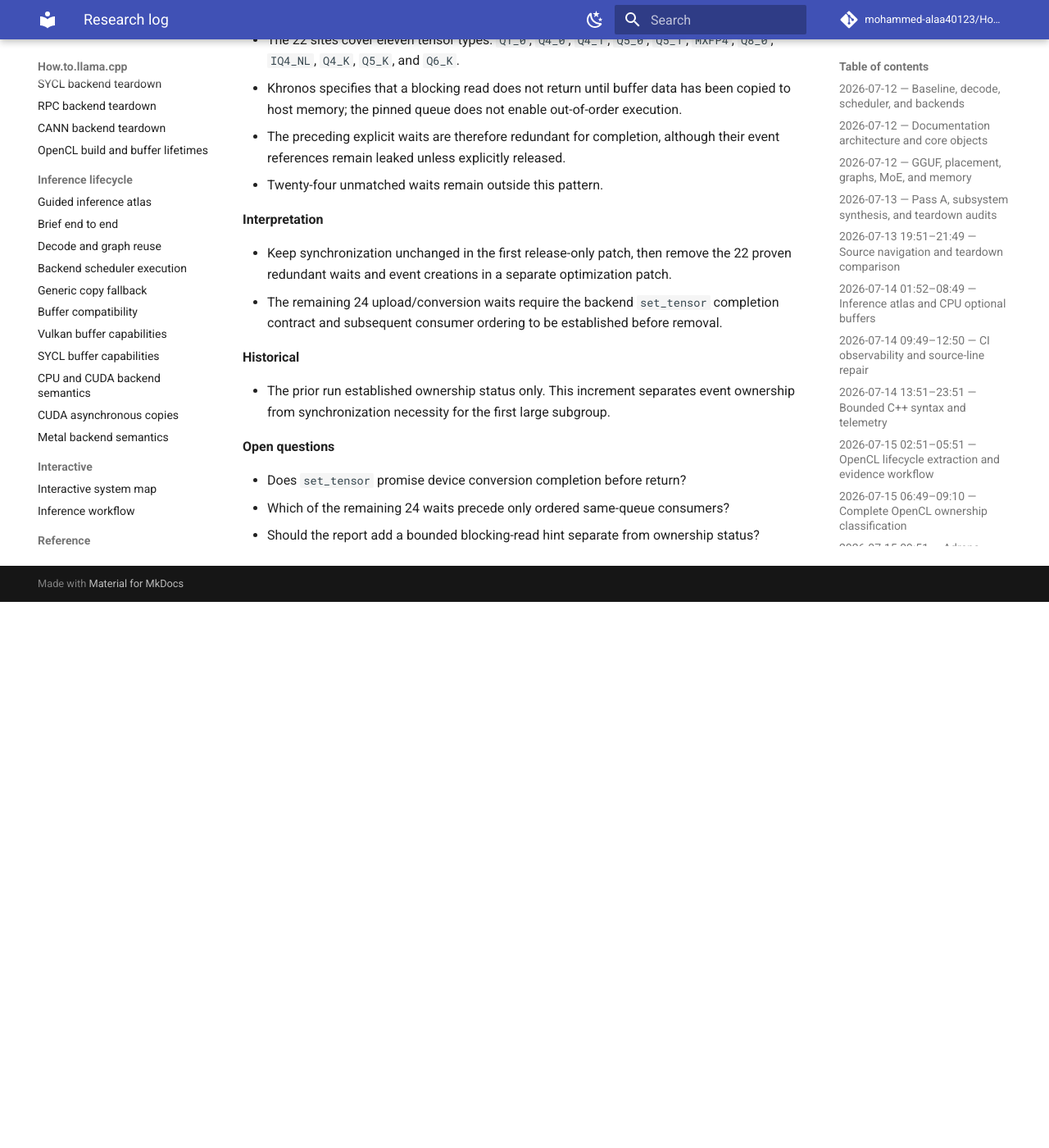
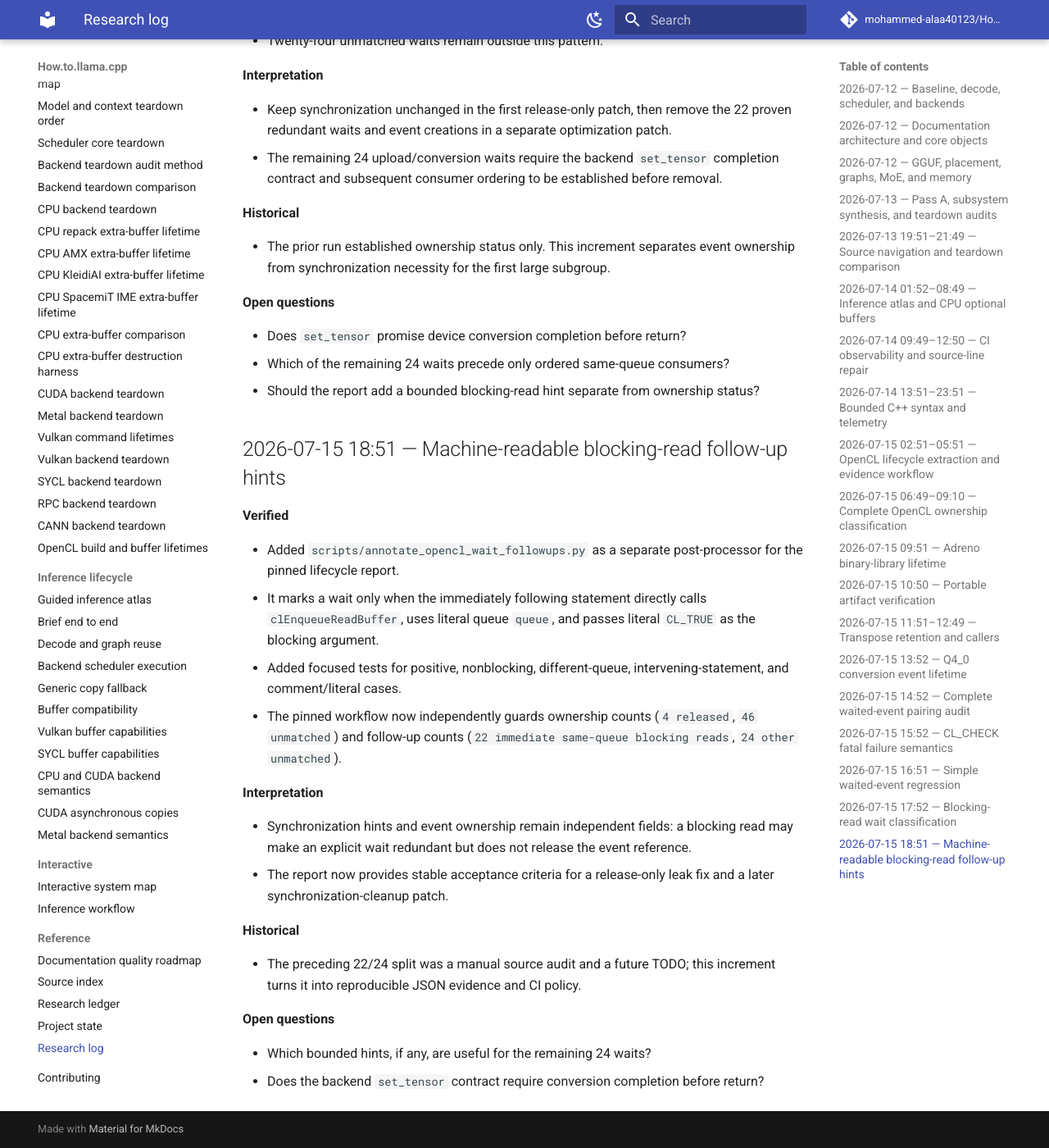
Before and after one commit to mohammed-alaa40123/How.to.llama.cpp, an MkDocs documentation site: the page built from docs/reference/research-log.md, in a window 1280 px wide and 1400 px high, scrolled down 7613 px. Shown: the whole window at 82% size. Built offline with MkDocs 1.6.1 and Material for MkDocs 9.7.7, drawn with Linux system fonts in a browser that asks for light colours; comment, search, counter and statistics services are not loaded; before the commit the page ends 8347 px from its top, so only the background shows below that; some of the changed text lies outside the part shown.

Commit message:
docs: log OpenCL wait followup annotation

```diff
--- a/docs/reference/research-log.md
+++ b/docs/reference/research-log.md
@@ -198,7 +198,7 @@
 - Added a bounded lexical diagnostic for literal `clWaitForEvents(1, &identifier)` calls.
 - Each record reports exact wait and scope lines plus a same-scope release line or `unmatched_in_scope`.
 - Focused tests cover same-scope release, nested-scope boundaries, unmatched waits, comments/literals, and unsupported non-simple waits.
-- The pinned OpenCL workflow now guards the audited contract: 51 simple waits, 5 released in scope, and 46 unmatched.
+- The pinned OpenCL workflow guards 50 simple identifier waits: 4 released in scope and 46 unmatched.
 
 **Interpretation**
 
@@ -207,13 +207,7 @@
 
 **Historical**
 
-- The 5/46 result previously existed only as a detailed human audit; this increment makes it machine-readable and CI-enforced.
-
-**Open questions**
-
-- Which unmatched waits are redundant before a same-queue blocking operation?
-- Should a patched upstream revision be required to reach zero `unmatched_in_scope` entries?
-- Is a bounded next-blocking-command hint useful without conflating completion and ownership?
+- The 5/46 complete direct-call result includes one released member-expression profiling wait outside the simple `&identifier` heuristic.
 
 ## 2026-07-15 17:52 — Blocking-read wait classification
 
@@ -239,3 +233,26 @@
 - Does `set_tensor` promise device conversion completion before return?
 - Which of the remaining 24 waits precede only ordered same-queue consumers?
 - Should the report add a bounded blocking-read hint separate from ownership status?
+
+## 2026-07-15 18:51 — Machine-readable blocking-read follow-up hints
+
+**Verified**
+
+- Added `scripts/annotate_opencl_wait_followups.py` as a separate post-processor for the pinned lifecycle report.
+- It marks a wait only when the immediately following statement directly calls `clEnqueueReadBuffer`, uses literal queue `queue`, and passes literal `CL_TRUE` as the blocking argument.
+- Added focused tests for positive, nonblocking, different-queue, intervening-statement, and comment/literal cases.
+- The pinned workflow now independently guards ownership counts (`4 released`, `46 unmatched`) and follow-up counts (`22 immediate same-queue blocking reads`, `24 other unmatched`).
+
+**Interpretation**
+
+- Synchronization hints and event ownership remain independent fields: a blocking read may make an explicit wait redundant but does not release the event reference.
+- The report now provides stable acceptance criteria for a release-only leak fix and a later synchronization-cleanup patch.
+
+**Historical**
+
+- The preceding 22/24 split was a manual source audit and a future TODO; this increment turns it into reproducible JSON evidence and CI policy.
+
+**Open questions**
+
+- Which bounded hints, if any, are useful for the remaining 24 waits?
+- Does the backend `set_tensor` contract require conversion completion before return?
```
